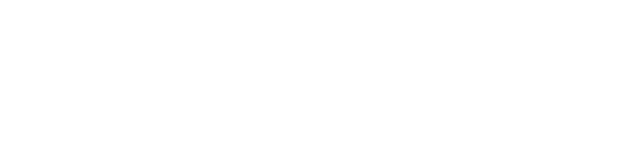
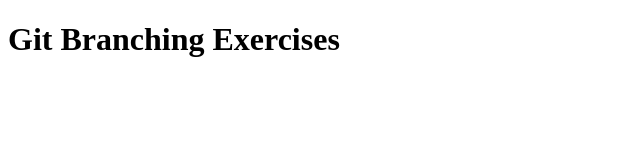
Before and after one commit to Vulturesman/git-branching, a plain HTML site: page index.html in a window 1280 px wide. Shown: the whole page, without its empty margins (0-640 px from the left). Drawn offline with Linux system fonts and the light colour scheme.

Commit message:
added H1

```diff
--- a/index.html
+++ b/index.html
@@ -5,5 +5,7 @@
     <meta name="viewport" content="width=device-width, initial-scale=1.0" />
     <title>Git Branching Exercise</title>
   </head>
-  <body></body>
+  <body>
+    <h1>Git Branching Exercises</h1>
+  </body>
 </html>
```
